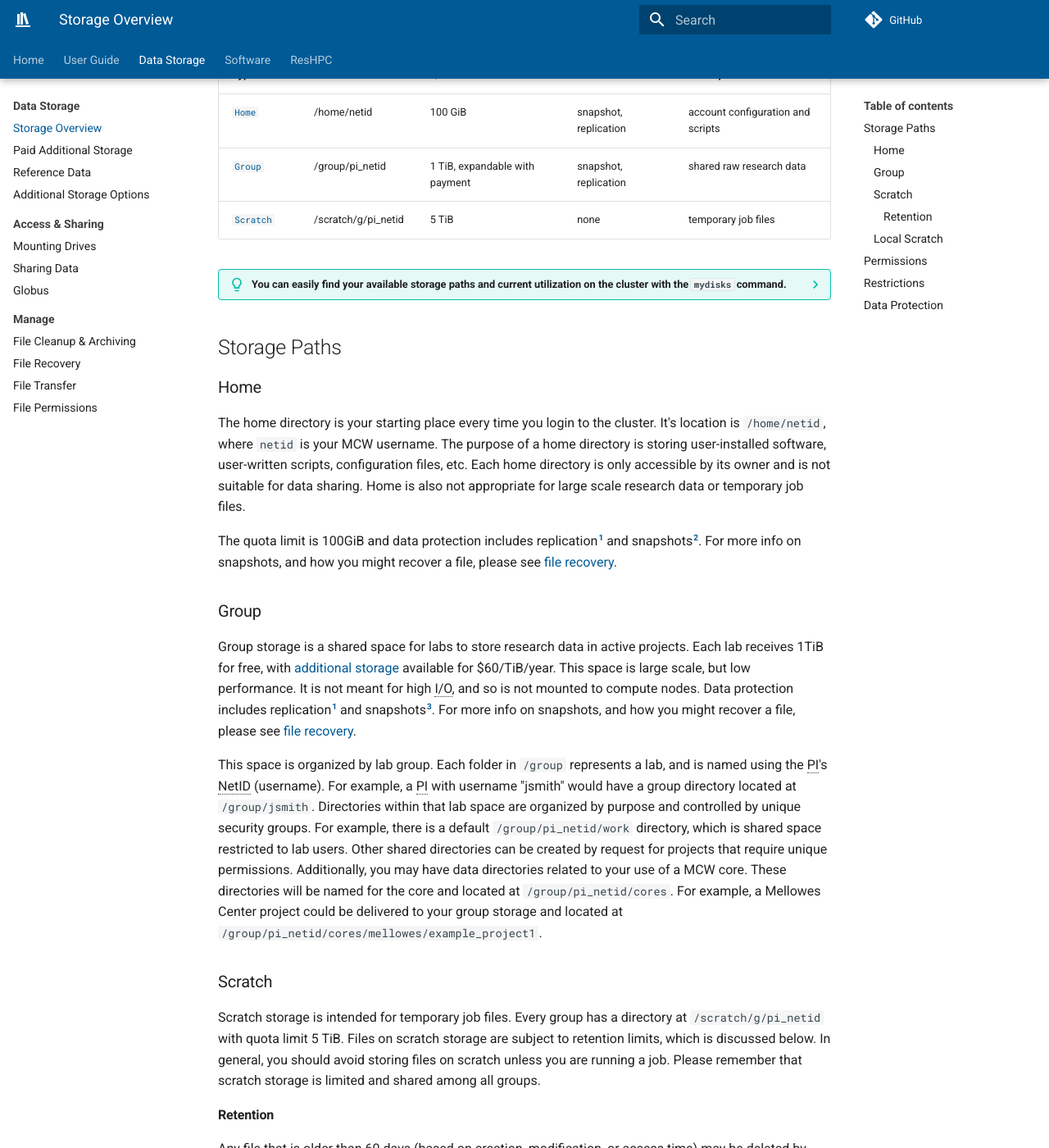
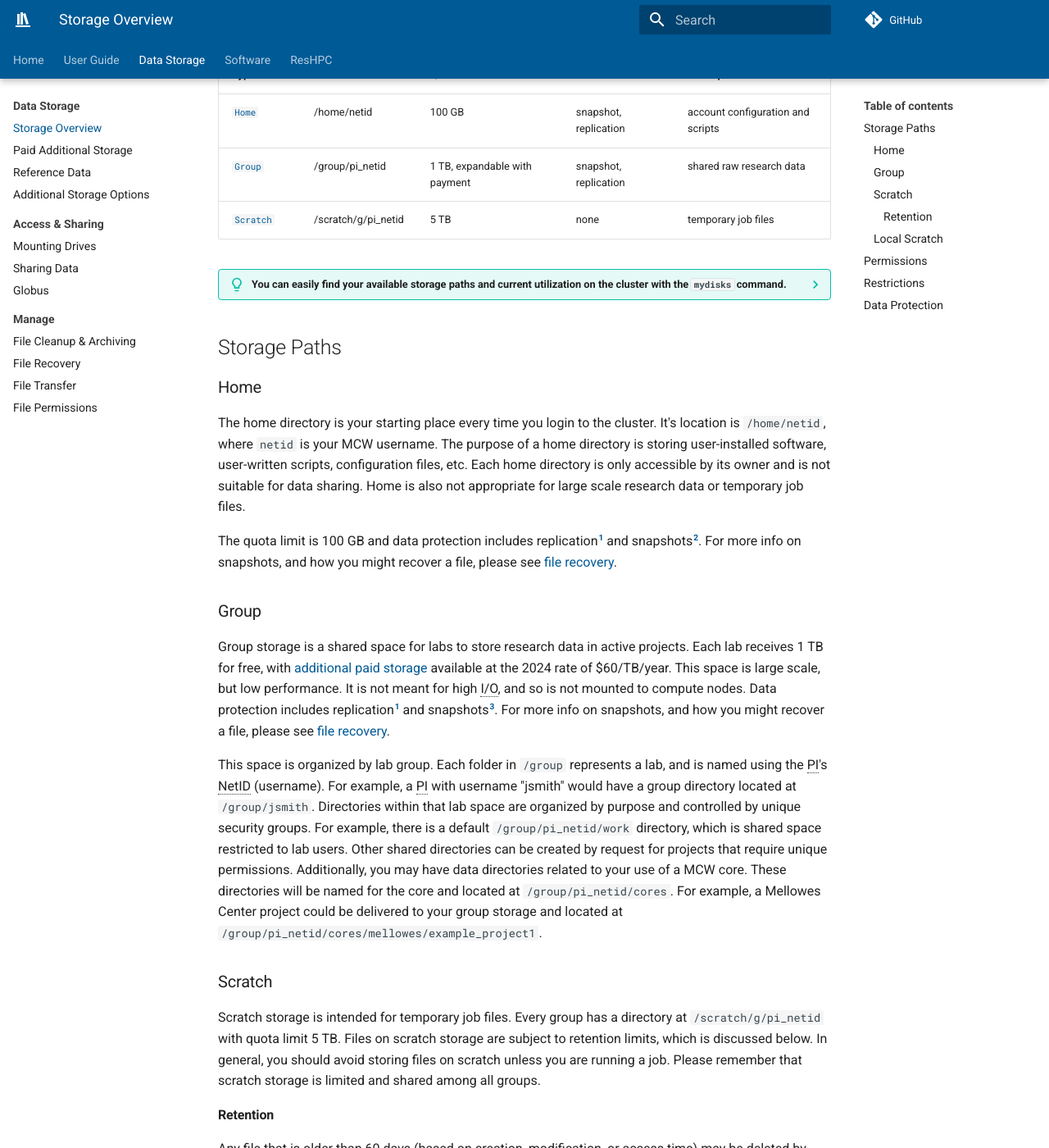
Before and after one commit to mcw-rcc/mcw-rcc.github.io, an MkDocs documentation site: the page built from docs/storage/rcc-storage.md, in a window 1280 px wide and 1400 px high, scrolled down 433 px. Shown: the whole window at 82% size. Built offline with MkDocs 1.6.1 and Material for MkDocs 9.7.7, drawn with Linux system fonts in a browser that asks for light colours; comment, search, counter and statistics services are not loaded; some of the changed text lies outside the part shown.

Commit message:
Changes to storage pricing

```diff
--- a/docs/storage/paid-storage.md
+++ b/docs/storage/paid-storage.md
@@ -2,11 +2,20 @@
 
 ## Overview
 
-Additional `/group/pi_netid` storage is available through a paid Research Group Storage (RGS) subscription.
+Additional `/group/PI_NetID` storage is available through a paid Research Group Storage (RGS) subscription.
 
 ## Subscription Cost
 
-The cost is $60/TiB/year. All fees must be prepaid. Minimum subscription size is 1TiB. Minimum subscription duration is 1 year or the number of months until the start of the next calendar year. RGS subscriptions are based on calendar year (January 1 to December 31). Subscriptions purchased in mid-year will be charged a prorated fee according to the number of months until January 1. RCC will not refund RGS fees for any reason.
+The 2024 rate is $60/TB/year. All fees must be prepaid. Minimum subscription size is 1 TB. Minimum subscription duration is 1 year or the number of months until the start of the next calendar year. RGS subscriptions are based on calendar year (January 1 to December 31). Subscriptions purchased in mid-year will be charged a prorated fee according to the number of months until January 1. RCC will not refund RGS fees for any reason.
+
+!!! info "Storage price increases"
+    The price of storage will increase incrementally starting in 2025 and beyond. The pricing schedule is as follows:
+
+    2025 - $80/TB/year
+    2026 - $100/TB/year
+    2027 - $120/TB/year
+
+    RCC will re-evaluate storage pricing in FY27 and welcome your feedback on this issue. For more information, please see our [recent news post about storage price changes](../news/posts/2024-10-15.md).
 
 ## Unpaid Fees
 
@@ -18,7 +27,7 @@
 
 ## Availability
 
-Storage availability is not guaranteed. Requests for subscription greater than 50TiB will require RCC review.
+Storage availability is not guaranteed. Requests for subscription greater than 50 TB will require RCC review.
 
 ## Sign-up & Payment
 
@@ -27,8 +36,8 @@
 Payment can be made through the MCW-IS service desk website using the following guide.
 
 1. Proceed to <https://servicedesk.mcw.edu>{:target="_blank"} and login.
-2. Select **Software > RCC Software**, then **Research Group Storage - 1TiB**.
-3. To pay for 1TiB, select **Add to Cart**. If you are paying for multiple TiBs, select **Add Multiple** and enter the quantity.
+2. Select **Software > RCC Software**, then **Research Group Storage - 1TB**.
+3. To pay for 1 TB, select **Add to Cart**. If you are paying for multiple TBs, select **Add Multiple** and enter the quantity.
 4. Select **Place Your Order** and enter your 16-17 Digit Account Number.
 5. Finally, you'll be asked to enter PI information. Use this if you're a non-PI requesting the storage on behalf of a PI.
 
--- a/docs/storage/rcc-storage.md
+++ b/docs/storage/rcc-storage.md
@@ -8,9 +8,9 @@
 
 | Type                  | Path                | Quota                          | Protection            | Description                       |
 | --------------------- | ------------------- | ------------------------------ | --------------------- | --------------------------------- |
-| [`Home`](#home)       | /home/netid         | 100 GiB                        | snapshot, replication | account configuration and scripts |
-| [`Group`](#group)     | /group/pi_netid     | 1 TiB, expandable with payment | snapshot, replication | shared raw research data          |
-| [`Scratch`](#scratch) | /scratch/g/pi_netid | 5 TiB                          | none                  | temporary job files               |
+| [`Home`](#home)       | /home/netid         | 100 GB                        | snapshot, replication | account configuration and scripts |
+| [`Group`](#group)     | /group/pi_netid     | 1 TB, expandable with payment | snapshot, replication | shared raw research data          |
+| [`Scratch`](#scratch) | /scratch/g/pi_netid | 5 TB                          | none                  | temporary job files               |
 
 ??? tip "You can easily find your available storage paths and current utilization on the cluster  with the `mydisks` command."
 
@@ -29,17 +29,17 @@
 
 The home directory is your starting place every time you login to the cluster. It's location is `/home/netid`, where `netid` is your MCW username. The purpose of a home directory is storing user-installed software, user-written scripts, configuration files, etc. Each home directory is only accessible by its owner and is not suitable for data sharing. Home is also not appropriate for large scale research data or temporary job files.
 
-The quota limit is 100GiB and data protection includes replication[^1] and snapshots[^2]. For more info on snapshots, and how you might recover a file, please see [file recovery](file-recovery.md).
+The quota limit is 100 GB and data protection includes replication[^1] and snapshots[^2]. For more info on snapshots, and how you might recover a file, please see [file recovery](file-recovery.md).
 
 ### Group
 
-Group storage is a shared space for labs to store research data in active projects. Each lab receives 1TiB for free, with [additional storage](../storage/paid-storage.md) available for $60/TiB/year. This space is large scale, but low performance. It is not meant for high I/O, and so is not mounted to compute nodes. Data protection includes replication[^1] and snapshots[^3]. For more info on snapshots, and how you might recover a file, please see [file recovery](file-recovery.md).
+Group storage is a shared space for labs to store research data in active projects. Each lab receives 1 TB for free, with [additional paid storage](../storage/paid-storage.md) available at the 2024 rate of $60/TB/year. This space is large scale, but low performance. It is not meant for high I/O, and so is not mounted to compute nodes. Data protection includes replication[^1] and snapshots[^3]. For more info on snapshots, and how you might recover a file, please see [file recovery](file-recovery.md).
 
 This space is organized by lab group. Each folder in `/group` represents a lab, and is named using the PI's NetID (username). For example, a PI with username "jsmith" would have a group directory located at `/group/jsmith`. Directories within that lab space are organized by purpose and controlled by unique security groups. For example, there is a default `/group/pi_netid/work` directory, which is shared space restricted to lab users. Other shared directories can be created by request for projects that require unique permissions. Additionally, you may have data directories related to your use of a MCW core. These directories will be named for the core and located at `/group/pi_netid/cores`. For example, a Mellowes Center project could be delivered to your group storage and located at `/group/pi_netid/cores/mellowes/example_project1`.
 
 ### Scratch
 
-Scratch storage is intended for temporary job files. Every group has a directory at `/scratch/g/pi_netid` with quota limit 5 TiB. Files on scratch storage are subject to retention limits, which is discussed below. In general, you should avoid storing files on scratch unless you are running a job. Please remember that scratch storage is limited and shared among all groups.
+Scratch storage is intended for temporary job files. Every group has a directory at `/scratch/g/pi_netid` with quota limit 5 TB. Files on scratch storage are subject to retention limits, which is discussed below. In general, you should avoid storing files on scratch unless you are running a job. Please remember that scratch storage is limited and shared among all groups.
 
 #### Retention
 
@@ -59,7 +59,7 @@
 
 !!! tip "Some GPU nodes have more local scratch."
 
-    Compute nodes gn07 and gn08 have 17TiB of local storage and gn09 has 7TiB. These nodes are intended for large scale AI jobs that require local fast storage.
+    Compute nodes gn07 and gn08 have 17 TB of local storage and gn09 has 7 TB. These nodes are intended for large scale AI jobs that require local fast storage.
 
 ## Permissions
 
```
Also changed, not shown: docs/grants.md (+2 -2 lines), docs/news/posts/2024-10-15.md (added, +23 -0 lines), docs/secure-computing/project-storage.md (+1 -1 lines).
